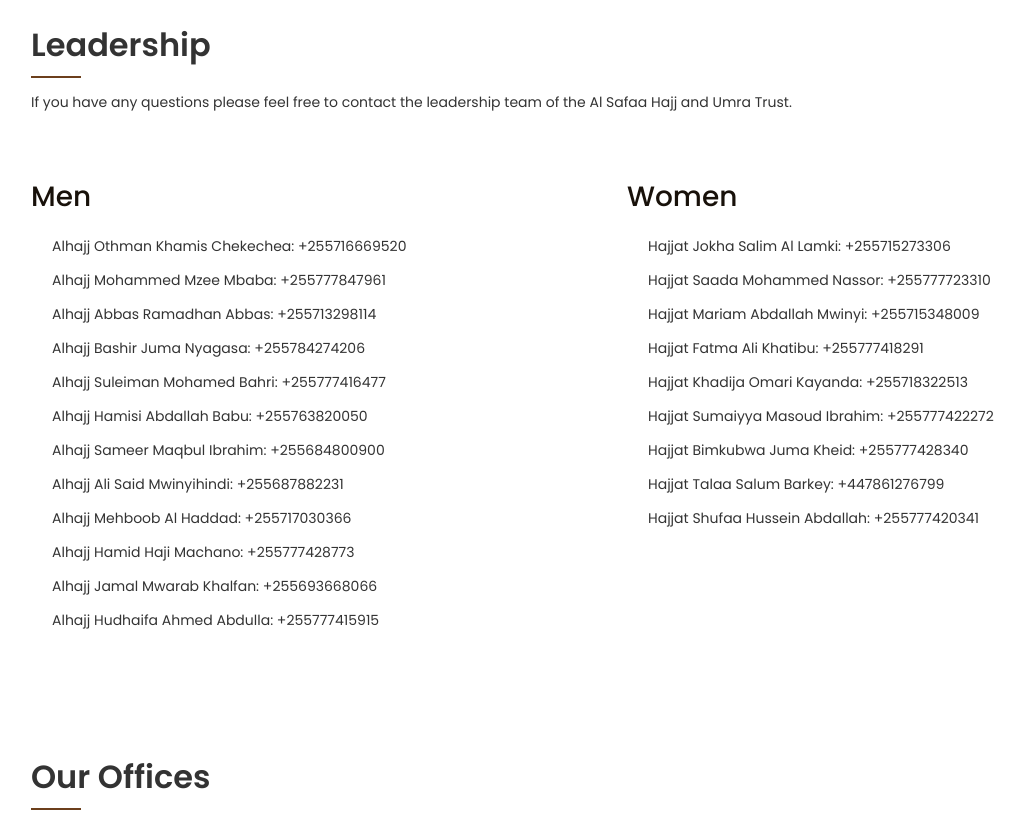
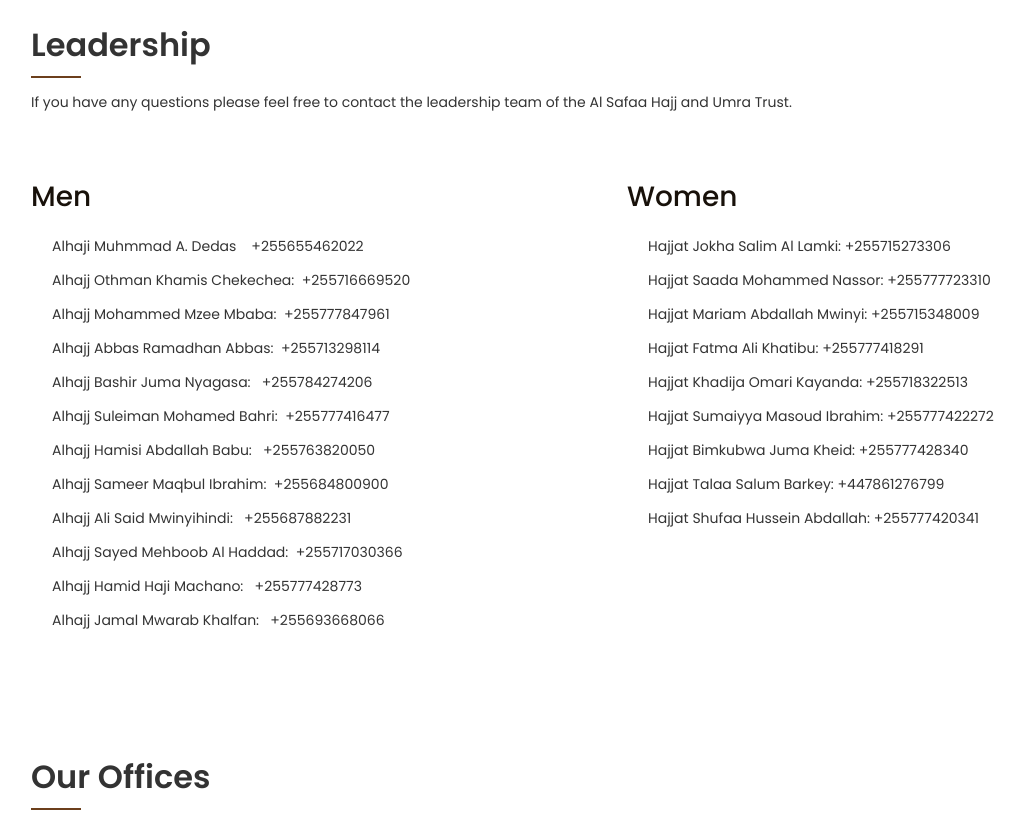
Before and after one commit to Fat-hy/Al-Safaa, a PHP site: page /contact in a window 1280 px wide. Shown: the part 527-1351 px from the top of the page, without its empty margins (28-1053 px from the left). Run offline with PHP 8.4, Linux system fonts and the light colour scheme; some libraries are stand-ins or nearby versions.

Commit message:
New Names

```diff
--- a/contact.php
+++ b/contact.php
@@ -163,18 +163,18 @@
                       <div class="men">
                         <h3 class="pt-3">Men</h3>
                         <ul>
-                      <li>Alhajj Othman Khamis Chekechea: +255716669520</li>
-                      <li>Alhajj Mohammed Mzee Mbaba: +255777847961</li>
-                      <li>Alhajj Abbas Ramadhan Abbas: +255713298114</li>
-                      <li>Alhajj Bashir Juma Nyagasa: +255784274206</li>
-                      <li>Alhajj Suleiman Mohamed Bahri: +255777416477</li>
-                      <li>Alhajj Hamisi Abdallah Babu: +255763820050</li>
-                      <li>Alhajj Sameer Maqbul Ibrahim: +255684800900</li>
-                      <li>Alhajj Ali Said Mwinyihindi: +255687882231</li>
-                      <li>Alhajj Mehboob Al Haddad: +255717030366</li>
-                      <li>Alhajj Hamid Haji Machano: +255777428773</li>
-                      <li>Alhajj Jamal Mwarab Khalfan: +255693668066</li>
-                      <li>Alhajj Hudhaifa Ahmed Abdulla: +255777415915</li>
+                            <li>Alhaji Muhmmad A. Dedas    +255655462022</li>
+                            <li>Alhajj Othman Khamis Chekechea:  +255716669520</li>
+                            <li>Alhajj Mohammed Mzee Mbaba:  +255777847961</li>
+                            <li>Alhajj Abbas Ramadhan Abbas:  +255713298114</li>
+                            <li>Alhajj Bashir Juma Nyagasa:   +255784274206</li>
+                            <li>Alhajj Suleiman Mohamed Bahri:  +255777416477</li>
+                            <li>Alhajj Hamisi Abdallah Babu:   +255763820050</li>
+                            <li>Alhajj Sameer Maqbul Ibrahim:  +255684800900</li>
+                            <li>Alhajj Ali Said Mwinyihindi:   +255687882231</li>
+                            <li>Alhajj Sayed Mehboob Al Haddad:  +255717030366</li>
+                            <li>Alhajj Hamid Haji Machano:   +255777428773</li>
+                            <li>Alhajj Jamal Mwarab Khalfan:   +255693668066</li>
                         </ul>
                       </div>
                     </div>
```
